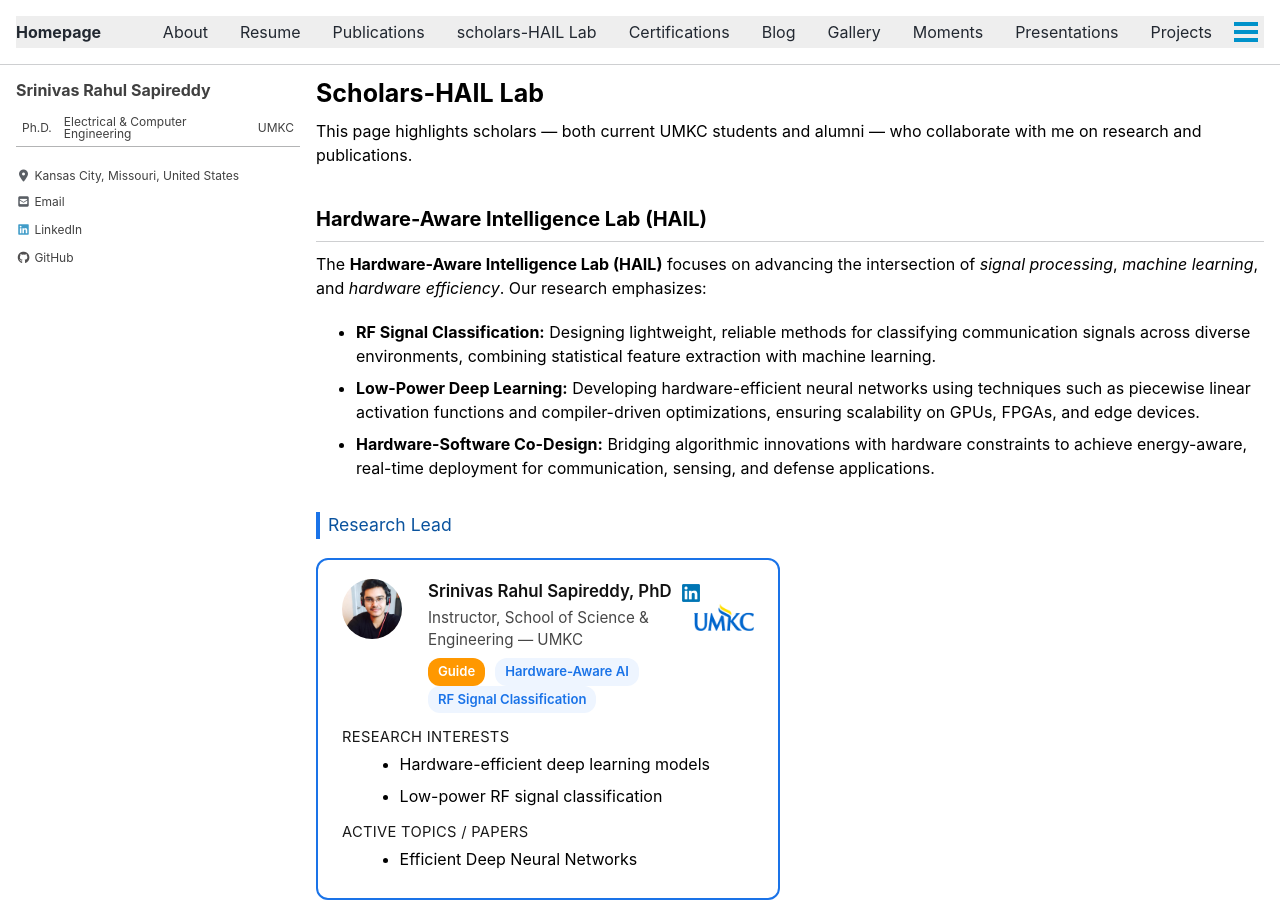
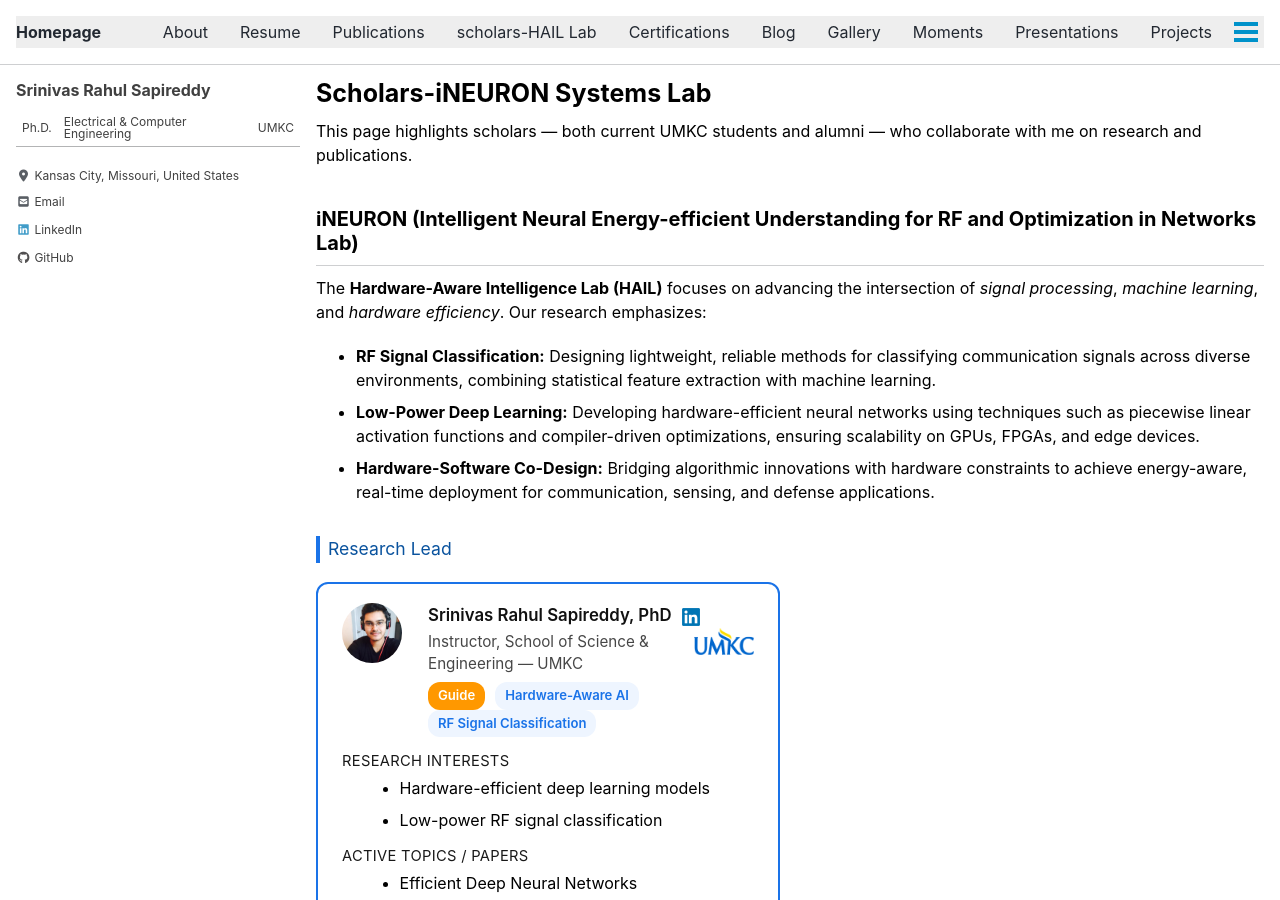
Before and after one commit to srsapireddy/srsapireddy.github.io, a Jekyll site: the page built from _pages/scholars.md, in a window 1280 px wide and 900 px high. Built offline with Jekyll 4.4.1, drawn with Linux system fonts in a browser that asks for light colours; cached includes are drawn as plain includes; nearby versions of some CDN libraries.

Commit message:
Update scholars.md

```diff
--- a/_pages/scholars.md
+++ b/_pages/scholars.md
@@ -1,5 +1,5 @@
 ---
-title: "Scholars-HAIL Lab"
+title: "Scholars-iNEURON Systems Lab"
 permalink: /scholars/
 ---
 
@@ -132,7 +132,7 @@ This page highlights scholars — both current UMKC students and alumni — who
 </p>
 
 <section class="lab-section">
-  <h2>Hardware-Aware Intelligence Lab (HAIL)</h2>
+  <h2>iNEURON (Intelligent Neural Energy-efficient Understanding for RF and Optimization in Networks Lab)</h2>
   <p>
     The <strong>Hardware-Aware Intelligence Lab (HAIL)</strong> focuses on advancing the intersection of
     <em>signal processing</em>, <em>machine learning</em>, and <em>hardware efficiency</em>. Our research emphasizes:
```
